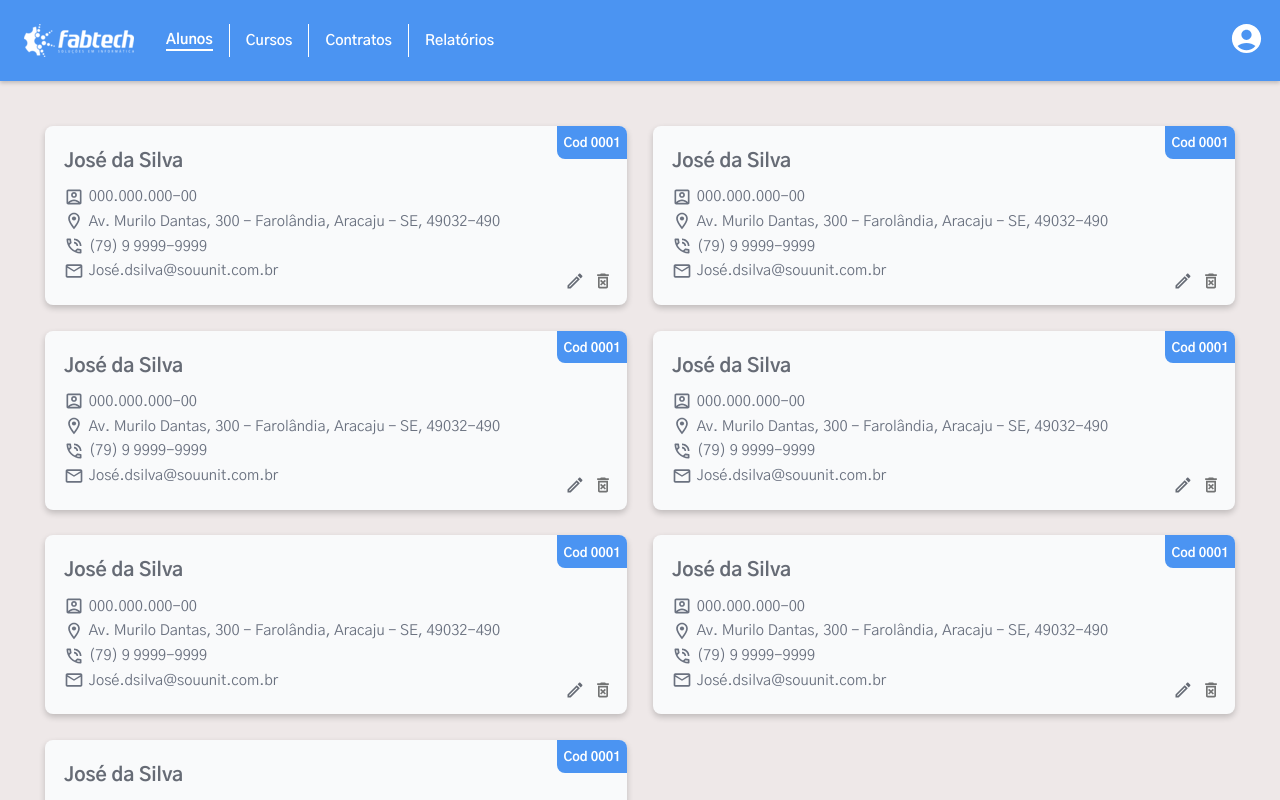
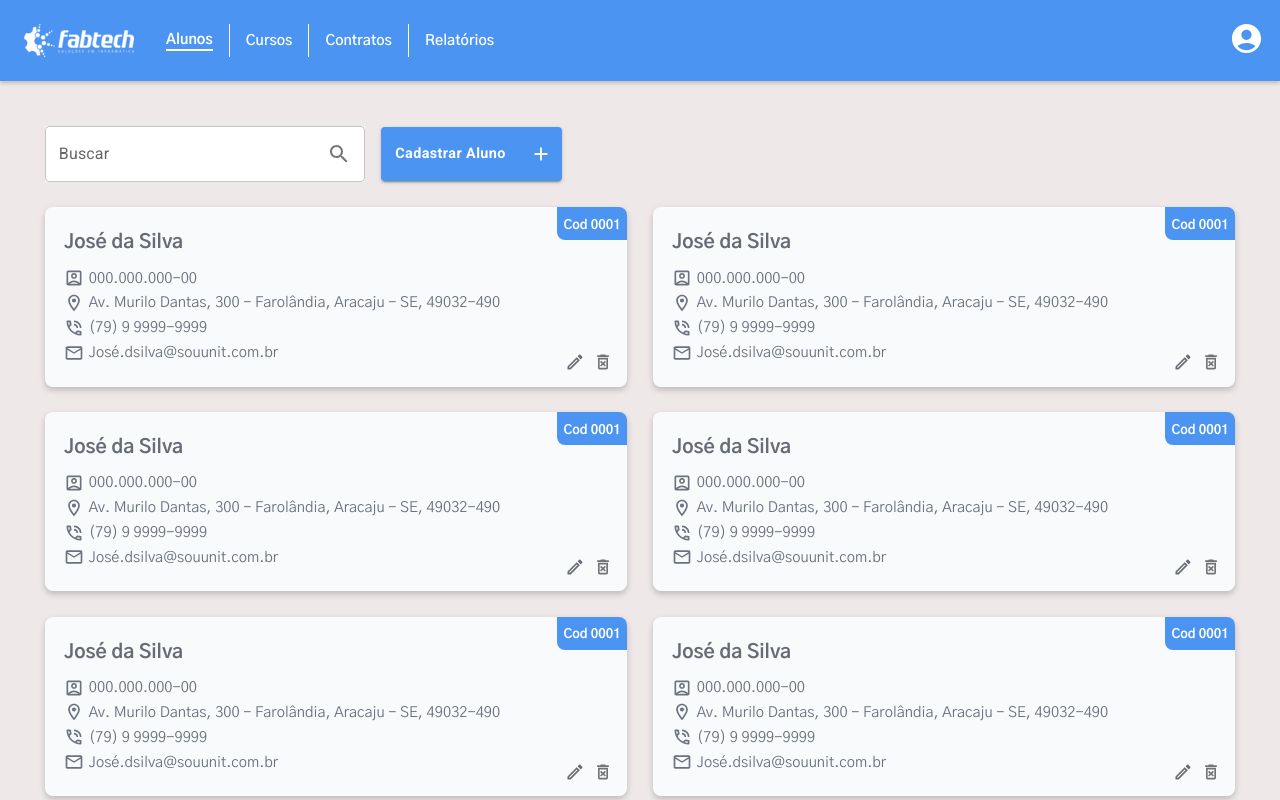
Before and after one commit to Carlos-Vitor-S/Sistema-Gerenciador-Academico, a React (Create React App) app: page /alunos in a window 1280 px wide. Shown: the top 800 px of the page. Built offline with nearby package versions, Linux system fonts and the light colour scheme; no server answers.

Commit message:
Criação dos Serviços + Header Actions

```diff
--- a/package.json
+++ b/package.json
@@ -14,6 +14,7 @@
     "@types/node": "^16.18.111",
     "@types/react": "^18.3.9",
     "@types/react-dom": "^18.3.0",
+    "axios": "^1.7.7",
     "react": "^18.3.1",
     "react-dom": "^18.3.1",
     "react-hook-form": "^7.53.0",
--- a/src/components/CustomButton/CustomButton.jsx
+++ b/src/components/CustomButton/CustomButton.jsx
@@ -1,13 +1,15 @@
 import React from "react";
 import { Button } from "@mui/material";
 import css from "./CustomButton.module.css";
-const CustomButton = ({ buttonLabel, type, isMargin = true }) => {
+
+const CustomButton = ({ buttonLabel, type, isMargin = true, icon = null }) => {
   return (
     <Button
       variant="contained"
       size="large"
       type={type}
-      className={isMargin ? css.buttonContainerMargin : css.buttonContainer}
+      id={isMargin ? css.buttonContainerMargin : css.buttonContainer}
+      endIcon={icon}
     >
       {buttonLabel}
     </Button>
--- a/src/components/CustomButton/CustomButton.module.css
+++ b/src/components/CustomButton/CustomButton.module.css
@@ -1,10 +1,17 @@
-.buttonContainer {
-  width: 100%;
-  padding: 0.7rem;
+#buttonContainer {
+  padding: 0.9rem;
+  max-width: 15rem;
   background-color: var(--primaryColor);
+  font-size: 0.9rem;
+
+  text-transform: none;
+  text-align: center;
+  font-weight: bold;
+
+  gap: 1rem;
 }
 
-.buttonContainerMargin {
+#buttonContainerMargin {
   width: 100%;
   padding: 0.7rem;
   background-color: var(--primaryColor);
--- a/src/components/HeaderActions/HeaderActions.jsx
+++ b/src/components/HeaderActions/HeaderActions.jsx
@@ -4,7 +4,8 @@ import { TextField } from "@mui/material";
 import SearchIcon from "@mui/icons-material/Search";
 import InputAdornment from "@mui/material/InputAdornment";
 import CustomButton from "../CustomButton/CustomButton";
-function HeaderActions() {
+import AddIcon from "@mui/icons-material/Add";
+function HeaderActions({ label }) {
   return (
     <div className={css.container}>
       <TextField
@@ -24,6 +25,7 @@ function HeaderActions() {
           },
         }}
       />
+      <CustomButton buttonLabel={label} isMargin={false} icon={<AddIcon />} />
     </div>
   );
 }
--- a/src/components/HeaderActions/HeaderActions.module.css
+++ b/src/components/HeaderActions/HeaderActions.module.css
@@ -1,13 +1,13 @@
 .container {
-  margin-bottom: 2rem;
-
   display: flex;
   align-items: center;
-  flex-direction: row;
+  justify-content: flex-start;
+
   gap: 1rem;
 }
 
 .inputField {
   width: 100%;
   max-width: 20rem;
+  background-color: white;
 }
--- a/src/components/Input/Input.jsx
+++ b/src/components/Input/Input.jsx
@@ -1,13 +1,19 @@
 import React from "react";
 import css from "./Input.module.css";
 import TextField from "@mui/material/TextField";
-const Input = ({ label, register, name, isInputMargin = true }) => {
+const Input = ({
+  label,
+  register,
+  name,
+  isInputMargin = true,
+  type = "text",
+}) => {
   return (
     <TextField
       {...register(name)}
       id="outlined-basic"
       label={label}
-      type="text"
+      type={type}
       variant="outlined"
       placeholder={label}
       sx={isInputMargin ? { marginBottom: "1rem" } : undefined}
--- a/src/pages/Alunos/Alunos.tsx
+++ b/src/pages/Alunos/Alunos.tsx
@@ -1,9 +1,30 @@
-import React from "react";
+import React, { useEffect, useState } from "react";
 import css from "./Alunos.module.css";
 import Card from "../../components/Card/Card";
+import { Aluno } from "../../interfaces/aluno";
+import AlunosService from "../../services/AlunosService";
+import HeaderActions from "../../components/HeaderActions/HeaderActions";
+
 const Alunos = () => {
+  const [alunosData, setAlunosData] = useState<Aluno[]>([]);
+  useEffect(() => {
+    const fetchAlunos = async () => {
+      try {
+        const service = AlunosService();
+        const data = await service.getAlunos();
+        setAlunosData(data);
+        console.log("Dados Backend", data);
+      } catch (error) {
+        console.error("Erro ao buscar alunos:", error);
+      }
+    };
+    fetchAlunos();
+  }, []);
   return (
     <div className={css.container}>
+      <div style={{ padding: "0.8rem" }}>
+        <HeaderActions label={"Cadastrar Aluno"} />
+      </div>
       <div className={css.gridContainer}>
         <div className={css.gridColumn}>
           <Card />
--- a/src/pages/CreateAluno/CreateAluno.tsx
+++ b/src/pages/CreateAluno/CreateAluno.tsx
@@ -1,17 +1,23 @@
-import React from "react";
+import React, { useEffect } from "react";
 
 import Input from "../../components/Input/Input";
 import CustomButton from "../../components/CustomButton/CustomButton";
 import FormContainer from "../../components/FormContainer/FormContainer";
 import { useForm } from "react-hook-form";
 import { Aluno } from "../../interfaces/aluno";
+import AlunosService from "../../services/AlunosService";
+
 const CreateAluno = () => {
   const { register, handleSubmit, reset } = useForm<Aluno>();
-
-  function onSubmit(data: Aluno) {
-    console.log(data);
-    reset();
-  }
+  const alunoService = AlunosService();
+  const onSubmit = async (data: Aluno) => {
+    try {
+      const result = await alunoService.createAluno(data);
+      reset();
+    } catch (error) {
+      console.error("Erro ao cadastrar aluno:", error);
+    }
+  };
 
   return (
     <FormContainer formTitle="Cadastro de Aluno">
@@ -20,6 +26,13 @@ const CreateAluno = () => {
         <Input label="Cpf" register={register} name="cpf" />
         <Input label="Email" register={register} name="email" />
         <Input label="Telefone" register={register} name="telefone" />
+        <Input label="Cep" register={register} name="cep" />
+        <Input label="Uf" register={register} name="uf" />
+        <Input label="Cidade" register={register} name="cidade" />
+        <Input label="Logradouro" register={register} name="logradouro" />
+        <Input label="Bairro" register={register} name="bairro" />
+        <Input label="Numero" register={register} name="numero" type="number" />
+        <Input label="Complemento" register={register} name="complemento" />
         <CustomButton buttonLabel="Cadastrar Aluno" type={"submit"} />
       </form>
     </FormContainer>
--- a/src/pages/Cursos/Cursos.tsx
+++ b/src/pages/Cursos/Cursos.tsx
@@ -21,7 +21,9 @@ const Cursos = () => {
 
   return (
     <div className={css.container}>
-      <HeaderActions />
+      <div style={{ marginBottom: "2rem" }}>
+        <HeaderActions label={"Cadastrar Curso"} />
+      </div>
       <div className={css.content}>
         {imageData.map((item) => (
           <CardImage image={item.image} />
--- /dev/null
+++ b/src/services/AlunosService.ts
@@ -0,0 +1,32 @@
+import axios from "axios";
+import { Aluno } from "../interfaces/aluno";
+
+export default function AlunosService() {
+  const url = "https://sistemaescolar-production.up.railway.app";
+  const api = axios.create({
+    baseURL: process.env.REACT_APP_API_BASE_URL,
+  });
+
+  const createAluno = async (aluno: Aluno) => {
+    try {
+      const response = await api.post("/aluno", aluno);
+      return response.data;
+    } catch (error) {
+      console.log("Erro de post", error);
+      throw error;
+    }
+  };
+
+  const getAlunos = async () => {
+    try {
+      const response = await api.get("/aluno");
+      console.log(response.status);
+      return response.data;
+    } catch (error) {
+      console.log("Erro de Get", error);
+      throw error;
+    }
+  };
+
+  return { getAlunos, createAluno };
+}
--- a/src/services/alunoService.ts
+++ /dev/null
@@ -1,3 +0,0 @@
-export default function AlunoService() {
-
-}
```
Also changed, not shown: src/interfaces/aluno.tsx (+7 -0 lines), 2 other files (tests, documents, lock files or other folders).
